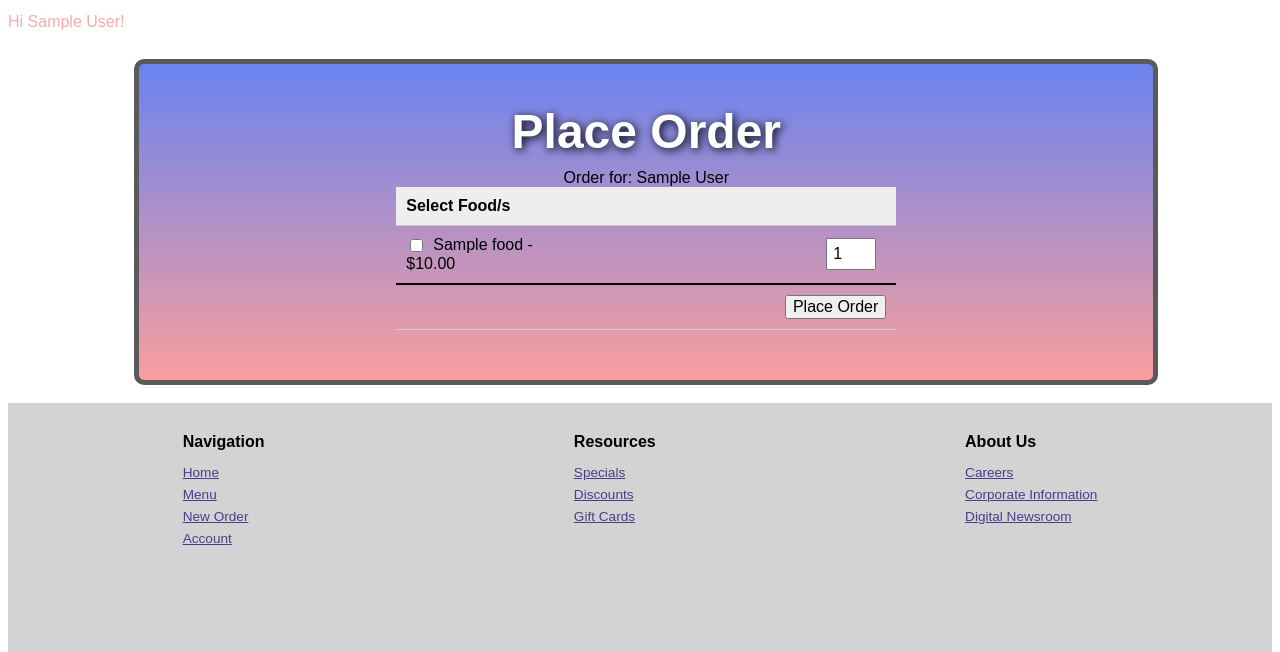
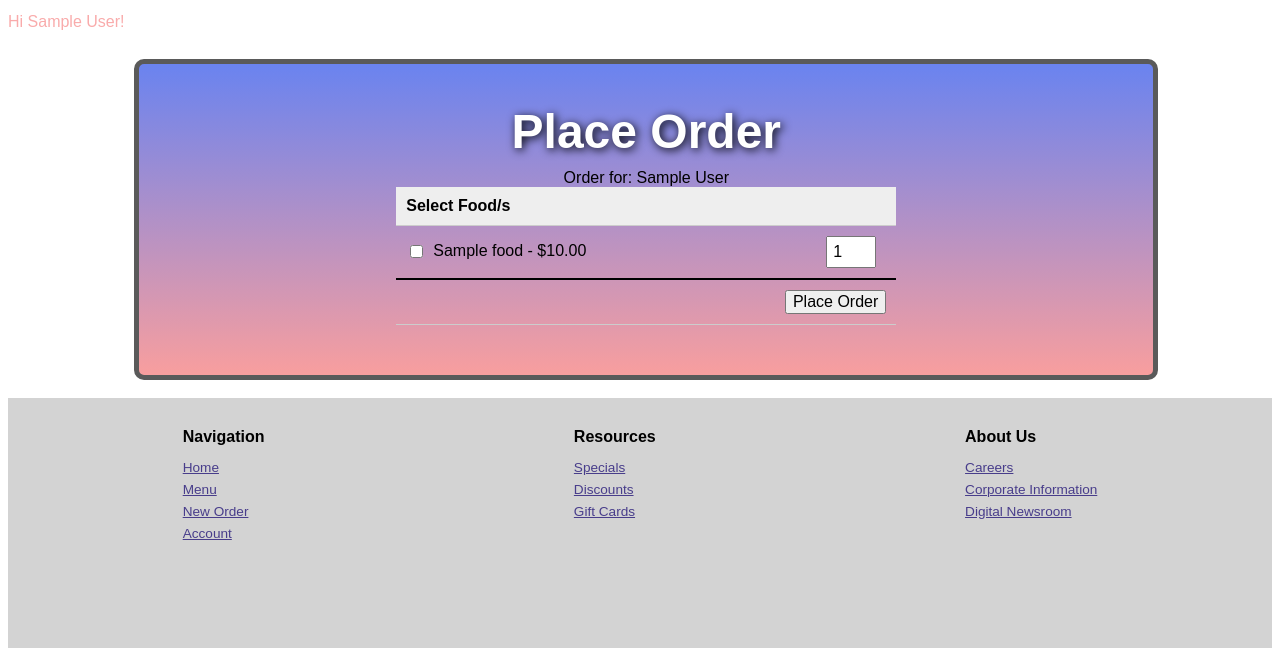
Before and after one commit to Typo-Williams/Food-Ordering-Systems-Inc, a Flask app: template templates/new_order.html in a window 1280 px wide. Shown: the part 67-719 px from the top of the page. Run offline with Flask 3, Linux system fonts and the light colour scheme; the template is opened without the code that fills it: values that come from a table or form of the project are taken from there, others are empty; a user stored in the database is signed in; tables that the repository leaves empty hold one stand-in row (values such as "Sample post").

Commit message:
Fix order page column size

```diff
--- a/templates/new_order.html
+++ b/templates/new_order.html
@@ -23,8 +23,8 @@
             {% for food in foods %}
               <tr>
 
-              <td class="leftAlign" style="width:20%"><input type="checkbox" id="food_{{ food.id }}" name="food_items" value="{{ food.id }}">{{ food.name }} - ${{ "{:.2f}".format(food.price) }}</td>
-              <td class="leftAlign"><input type="number" id="quantity_{{ food.id }}" name="quantity_{{ food.id }}" value="1" min="1"></td>
+              <td class="leftAlign" style="width:80%"><input type="checkbox" id="food_{{ food.id }}" name="food_items" value="{{ food.id }}">{{ food.name }} - ${{ "{:.2f}".format(food.price) }}</td>
+              <td class="leftAlign" style="width:20%"><input type="number" id="quantity_{{ food.id }}" name="quantity_{{ food.id }}" value="1" min="1"></td>
               </tr>
             {% endfor %}
             <tr><td colspan="2" class="centerAlign"><input type="submit" value="Place Order"></td></tr>
```
